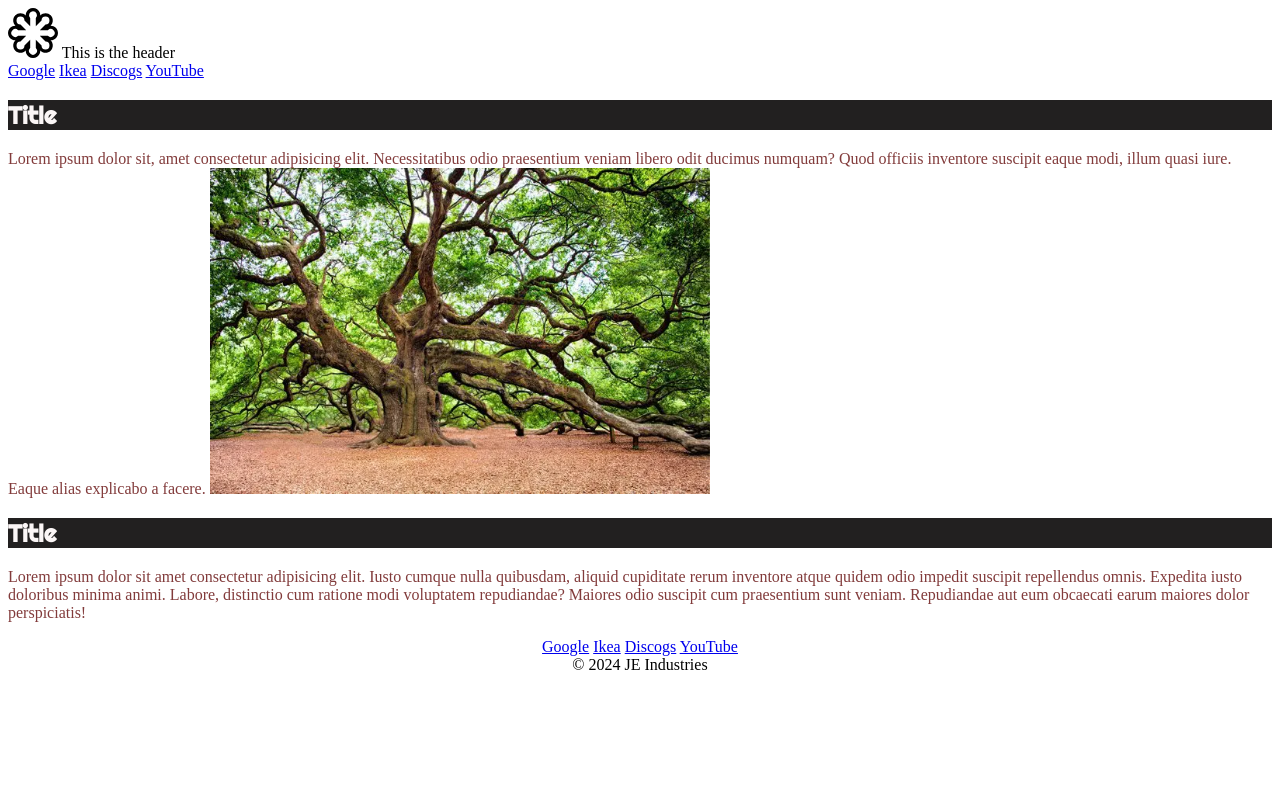
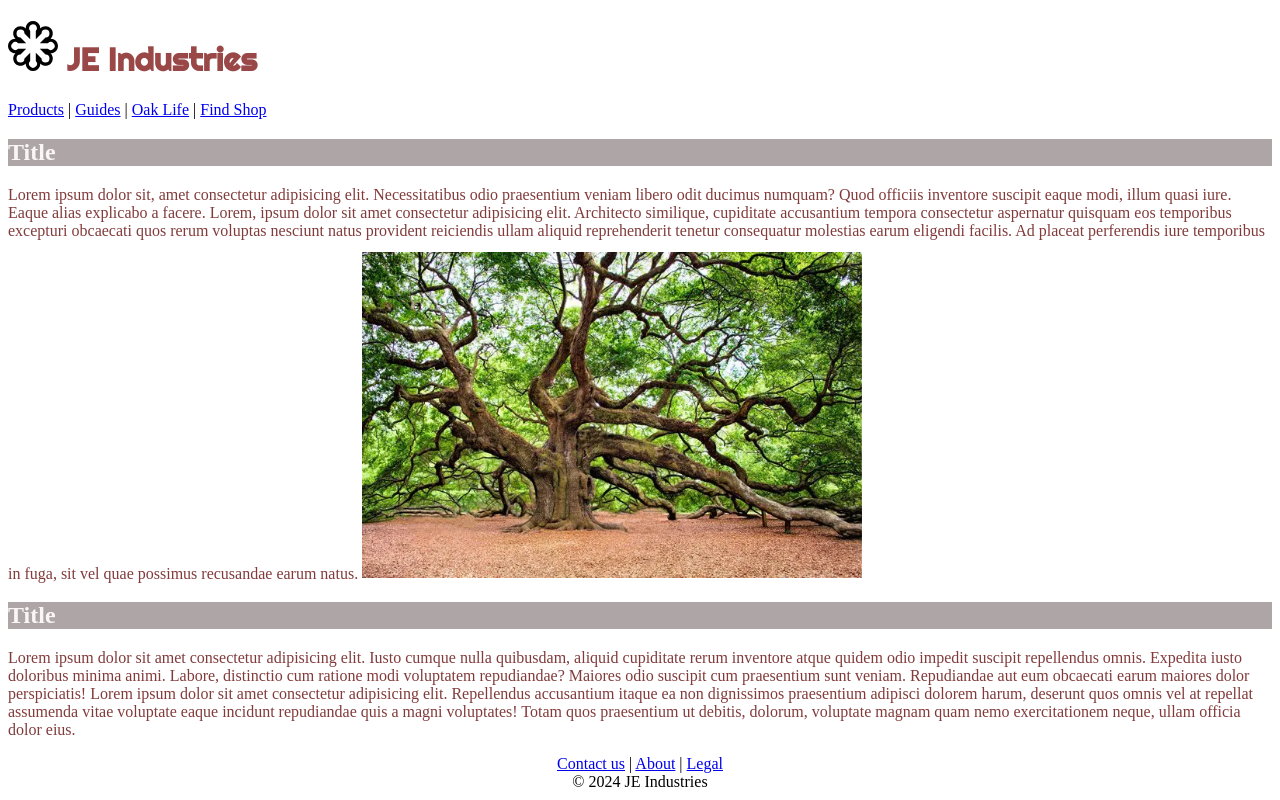
Before and after one commit to janerik321/HTML-CSS_assignment1, a plain HTML site: page index.html in a window 1280 px wide. Drawn offline with Linux system fonts and the light colour scheme.

Commit message:
Changed link names

```diff
--- a/index.html
+++ b/index.html
@@ -17,13 +17,14 @@
   </head>
   <body>
     <header>
-      <img id="logo" src="images/svg.svg" alt="Company logo" sizes="1" />
-      This is the header
+      <h1>
+        <img id="logo" src="images/svg.svg" alt="Company logo" /> JE Industries
+      </h1>
       <nav>
-        <a href="www.google.com">Google</a>
-        <a href="www.ikea.com">Ikea</a>
-        <a href="www.discogs.com">Discogs</a>
-        <a href="www.youtube.com">YouTube</a>
+        <a href="http://www.google.com">Products</a> |
+        <a href="http://www.ikea.com">Guides</a> |
+        <a href="http://www.discogs.com">Oak Life</a> |
+        <a href="http://www.youtube.com">Find Shop</a>
       </nav>
     </header>
     <main>
@@ -33,7 +34,13 @@
           Lorem ipsum dolor sit, amet consectetur adipisicing elit.
           Necessitatibus odio praesentium veniam libero odit ducimus numquam?
           Quod officiis inventore suscipit eaque modi, illum quasi iure. Eaque
-          alias explicabo a facere.
+          alias explicabo a facere. Lorem, ipsum dolor sit amet consectetur
+          adipisicing elit. Architecto similique, cupiditate accusantium tempora
+          consectetur aspernatur quisquam eos temporibus excepturi obcaecati
+          quos rerum voluptas nesciunt natus provident reiciendis ullam aliquid
+          reprehenderit tenetur consequatur molestias earum eligendi facilis. Ad
+          placeat perferendis iure temporibus in fuga, sit vel quae possimus
+          recusandae earum natus.
           <img
             id="oaktree-img"
             src="images/oak-tree-644px.webp"
@@ -49,16 +56,21 @@
           impedit suscipit repellendus omnis. Expedita iusto doloribus minima
           animi. Labore, distinctio cum ratione modi voluptatem repudiandae?
           Maiores odio suscipit cum praesentium sunt veniam. Repudiandae aut eum
-          obcaecati earum maiores dolor perspiciatis!
+          obcaecati earum maiores dolor perspiciatis! Lorem ipsum dolor sit amet
+          consectetur adipisicing elit. Repellendus accusantium itaque ea non
+          dignissimos praesentium adipisci dolorem harum, deserunt quos omnis
+          vel at repellat assumenda vitae voluptate eaque incidunt repudiandae
+          quis a magni voluptates! Totam quos praesentium ut debitis, dolorum,
+          voluptate magnam quam nemo exercitationem neque, ullam officia dolor
+          eius.
         </p>
       </section>
     </main>
     <footer>
       <nav>
-        <a href="www.google.com">Google</a>
-        <a href="www.ikea.com">Ikea</a>
-        <a href="www.discogs.com">Discogs</a>
-        <a href="www.youtube.com">YouTube</a>
+        <a href="http://www.google.com">Contact us</a> |
+        <a href="http://www.ikea.com">About</a> |
+        <a href="http://www.discogs.com">Legal</a>
       </nav>
 
       © 2024 JE Industries
--- a/style.css
+++ b/style.css
@@ -3,11 +3,16 @@
   font-weight: 400;
   font-style: normal;
 }
+h1 {
+  color: rgb(153, 71, 71);
+  font-family: "Righteous";
+  /* background-color: rgb(207, 220, 220); */
+}
 
 h2 {
   color: rgb(251, 246, 246);
-  font-family: "Righteous";
-  background-color: rgb(34, 32, 32);
+  /* font-family: "Righteous"; */
+  background-color: rgb(174, 166, 166);
 }
 
 p {
@@ -26,6 +31,9 @@ footer {
   width: 50px;
 }
 #oaktree-img {
+  /* scale: 1; */
+  /* float: right; */
   width: 500px;
+  padding-top: 1%;
   /* height: auto; */
 }
```
